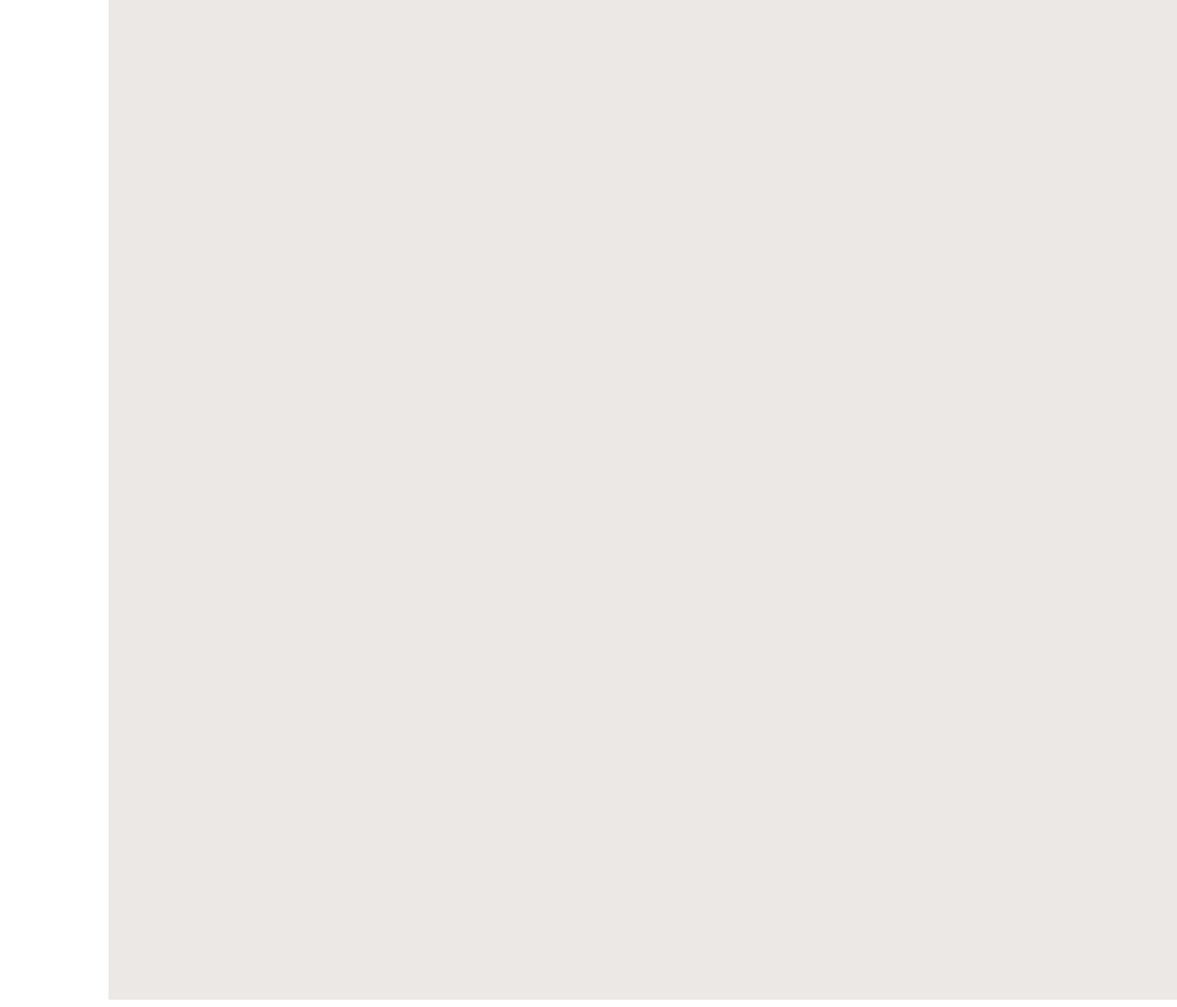
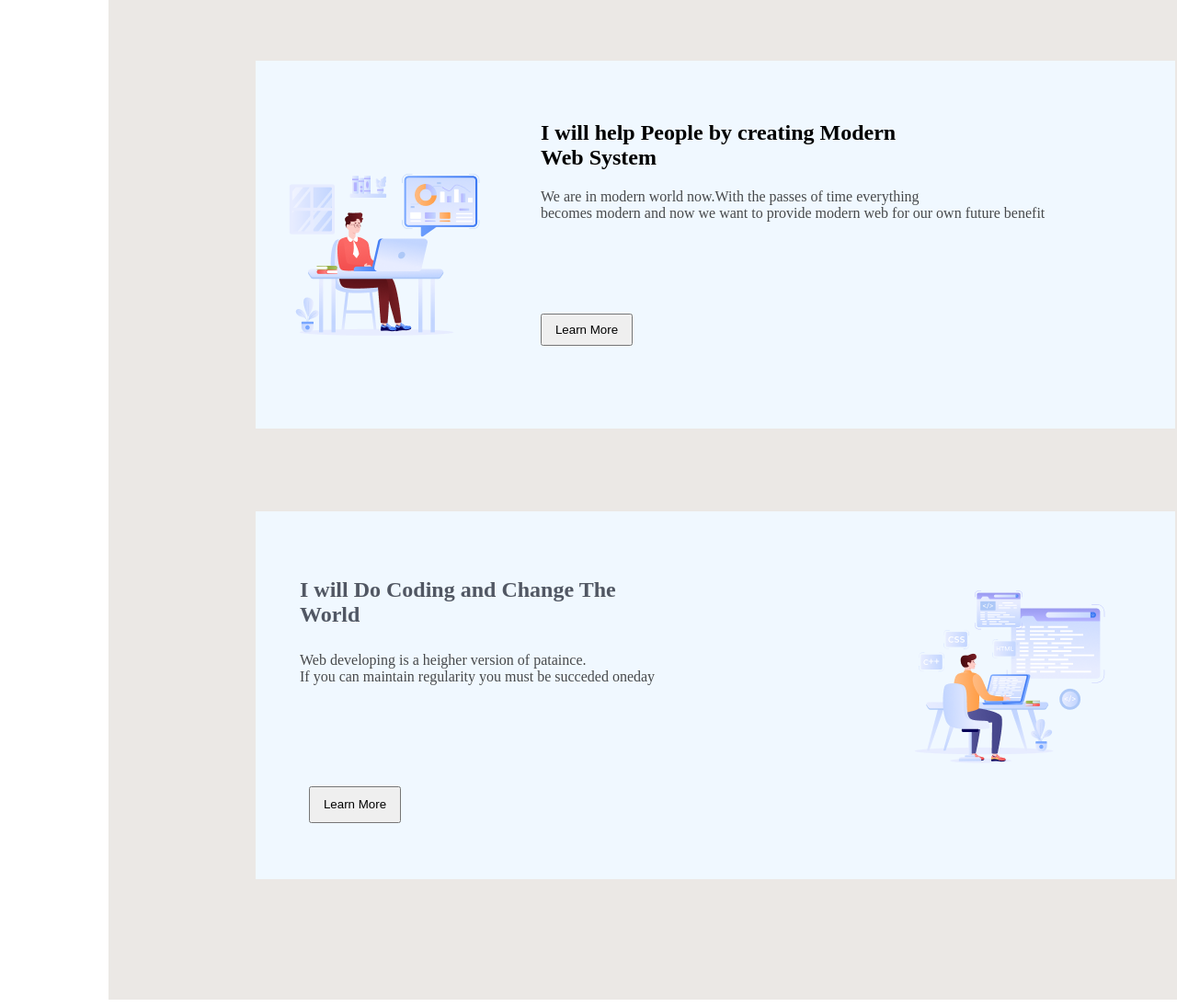
Before and after one commit to rsamiur24/first-assign., a plain HTML site: page index.html in a window 1280 px wide. Shown: the part 1243-2338 px from the top of the page at 92% size. Drawn offline with Linux system fonts and the light colour scheme; a web font is replaced by a local one.

Commit message:
two part

```diff
--- a/index.html
+++ b/index.html
@@ -37,6 +37,39 @@
         <section class="btn-more">
             <button>learn more</button>
         </section>
+        <!-- modern web style -->
+        <section class="start-modern">
+            <section class="modern-web">
+
+              <img src="B10A1-Challenge-Begins-main/assets/Group 3.png" alt="">
+
+            <div class="modernweb-cont">
+                <h2>I will help People by creating Modern<br> Web System</h2>
+                <p>We are in modern world now.With the passes of time everything<br> becomes modern and now we want to provide modern web for our own future benefit</p>
+                   <section class="mdn-btn">
+                    <button>Learn More</button>
+                   </section>
+            </div>
+            </section>
+            </section>
+             <!-- section-3 start -->
+              <section class="third-section">
+                <section class="third-content">
+
+                <p>I will Do Coding and Change The<br> World</p>
+                <h5>Web developing is a heigher version of pataince.<br>If you can maintain regularity you must be succeded oneday</h5>
+                <section class="third-btn">
+                <button>Learn More</button>
+                </section>
+
+                </section>
+                <section class="third-img">
+                    <img src="B10A1-Challenge-Begins-main/assets/Group 4.png" alt="">
+                </section>
+
+
+
+        </section>
         </section>
     </main>
     <footer></footer>
--- a/styles.css
+++ b/styles.css
@@ -1,5 +1,4 @@
 @import url('https://fonts.googleapis.com/css2?family=Azeret+Mono:ital,wght@0,100..900;1,100..900&display=swap');
-
 /* bg styles */
 .container{
     background-image:url(B10A1-Challenge-Begins-main/assets/Hero-bg.png) ;
@@ -83,3 +82,84 @@ margin:0 auto;
         font-size: 16px;
         font-weight: 400;
     }
+    /* modern web style */
+    .modern-web{
+        display: flex;
+        flex-direction: row;
+        width:1000px ;
+        height: 400px;
+    }
+    .modern-img{
+        border: 2px solid red;
+    }
+    .start-modern{
+        background-color: aliceblue;
+        margin-top: 90px;
+    }
+    .modern-web img{
+        height: 240px;
+        width: 240px;
+        margin-top: 90px;
+        margin-left: 20px;
+    }
+    .modernweb-cont{
+        margin-top: 45px;
+        margin-left:50px;
+    }
+    .modernweb-cont h2{
+     font-size: 24px;
+     font-weight: 700;
+    }
+    .modernweb-cont p{
+        font-size: 16px;
+        font-weight: 400;
+        opacity: 0.7;
+    }
+    .mdn-btn{
+        margin-top: 100px;
+    }
+    .mdn-btn button{
+        height: 35px;
+        width: 100px;
+    }
+
+    /* third section start */
+    .third-section{
+        height: 400px;
+        width: 1000px;
+        background-color: aliceblue;
+        margin-top: 90px;
+        display: flex;
+        flex-direction: row;
+        justify-content: space-between;
+
+    }
+    .third-content{
+        height: 300px;
+        width: 50%;
+        margin:48px 48px 48px 48px;
+    }
+    .third-content p{
+        font-size: 24px;
+        font-weight: 700;
+        color: rgb(13, 19,33,0.7);
+    }
+    .third-content h5{
+        font-size: 16px;
+        font-weight: 400;
+        opacity: 0.7;
+    }
+    .third-btn {
+    height: 200px;
+    width: 100px;
+    margin-top: 110px;
+    margin-left: 10px;
+    }
+    .third-btn button{
+        height: 40px;
+        width: 100px;
+    }
+    .third-img{
+    margin-top: 60px;
+    margin-right: 60px;
+    }
```
Lines whose indentation alone changed are shown as unchanged.
